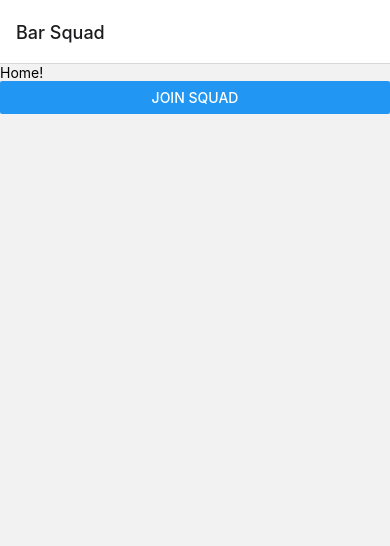
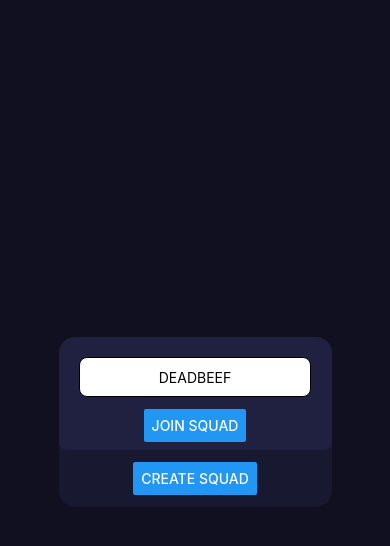
Before and after one commit to knut-egil/barsquad-app, a React Native app: screen / in a window 390 px wide. Shown: the top 546 px of the page. Built offline with nearby package versions, Linux system fonts and the light colour scheme.

Commit message:
Decent squad-setup view

```diff
--- a/App.tsx
+++ b/App.tsx
@@ -6,8 +6,9 @@ import { BarSquad } from "./controller/squad-session";
 
 import { NavigationContainer } from "@react-navigation/native";
 import { createNativeStackNavigator } from "@react-navigation/native-stack";
-import HomeScreen from "./views/home-screen";
+
 import SquadSetup from "./views/squad-setup";
+import SquadView from "./views/squad-view";
 
 const Stack = createNativeStackNavigator();
 
@@ -24,24 +25,7 @@ export default function App() {
   }
   //#endregion
 
-  return (
-    <SquadContext.Provider value={{ squad, joinSquad }}>
-      <NavigationContainer>
-        <Stack.Navigator>
-          <Stack.Screen
-            name={"Home"}
-            component={HomeScreen}
-            options={{ title: "Bar Squad" }}
-          />
-          <Stack.Screen
-            name={"Join Squad"}
-            component={SquadSetup}
-            options={{ title: "Bar Squad" }}
-          />
-        </Stack.Navigator>
-      </NavigationContainer>
-    </SquadContext.Provider>
-  );
+  return <>{squad ? <SquadView></SquadView> : <SquadSetup></SquadSetup>}</>;
 }
 
 const styles = StyleSheet.create({
--- a/views/home-screen.tsx
+++ /dev/null
@@ -1,24 +0,0 @@
-import { StyleSheet, Text, View, Button } from "react-native";
-
-import { NavigationProp } from "@react-navigation/native";
-import { NativeStackScreenProps } from "@react-navigation/native-stack";
-import type { NativeStackNavigationProp } from "@react-navigation/native-stack";
-
-type HomeScreenNavigation = NativeStackNavigationProp<any, "Home">;
-export default function HomeScreen({
-  navigation,
-}: {
-  navigation: HomeScreenNavigation;
-}) {
-  return (
-    <View>
-      <Text>Home!</Text>
-      <Button
-        title={"Join Squad"}
-        onPress={() => {
-          navigation.navigate("Join Squad");
-        }}
-      ></Button>
-    </View>
-  );
-}
--- a/views/squad-setup.tsx
+++ b/views/squad-setup.tsx
@@ -1,29 +1,79 @@
 import { StatusBar } from "expo-status-bar";
-import { useContext } from "react";
-import { Button, StyleSheet, Text, TextInput, View } from "react-native";
+import { useContext, useState } from "react";
+import {
+  SafeAreaView,
+  Button,
+  StyleSheet,
+  Text,
+  TextInput,
+  View,
+} from "react-native";
 import SquadContext from "../contexts/squad-context";
 import { BarSquad } from "../controller/squad-session";
 
 export default function SquadSetup() {
   const { squad, joinSquad } = useContext<BarSquad.SquadContext>(SquadContext);
 
+  const [squadName, setSquadName] = useState("");
   return (
-    <View  style={styles.container}>
-      <>
-        <TextInput id="squad-code-input"></TextInput>
-        <Button title={"Join Squad"}></Button>
-      </>
-      <Button title={"Create Squad"}></Button>
-
+    <SafeAreaView style={styles.container}>
+      <View style={styles.createContainer}>
+        <View style={styles.joinContainer}>
+          <TextInput
+            style={styles.input}
+            onChangeText={setSquadName}
+            value={squadName}
+            placeholder={"DEADBEEF"}
+          />
+          <Button title={"Join Squad"}></Button>
+        </View>
+        <Button title={"Create Squad"}></Button>
+      </View>
       <StatusBar style="auto" />
-    </View>
+    </SafeAreaView>
   );
 }
 
 const styles = StyleSheet.create({
+  input: {
+    height: 40,
+    margin: 12,
+    borderWidth: 1,
+    padding: 10,
+
+    width: "90%",
+    textAlign: "center",
+
+    backgroundColor: "#ffffff",
+    borderRadius: 8,
+  },
+
+  joinContainer: {
+    backgroundColor: "#202040",
+    alignItems: "center",
+    justifyContent: "center",
+
+    padding: 8,
+    width: "100%",
+
+    borderRadius: 8,
+  },
+  createContainer: {
+    backgroundColor: "#181830",
+    alignItems: "center",
+    justifyContent: "center",
+
+    gap: 12,
+    paddingBottom: 12,
+    width: "70%",
+
+    borderRadius: 16,
+    overflow: "hidden",
+  },
+
   container: {
     flex: 1,
-    backgroundColor: "#fff",
+    backgroundColor: "#101020",
     alignItems: "center",
     justifyContent: "center",
   },
--- /dev/null
+++ b/views/squad-view.tsx
@@ -0,0 +1,31 @@
+import { StatusBar } from "expo-status-bar";
+import { useContext } from "react";
+import { Button, StyleSheet, Text, TextInput, View } from "react-native";
+import { SafeAreaView } from "react-native-safe-area-context";
+import SquadContext from "../contexts/squad-context";
+import { BarSquad } from "../controller/squad-session";
+
+export default function SquadView() {
+  const { squad, joinSquad } = useContext<BarSquad.SquadContext>(SquadContext);
+
+  return (
+    <SafeAreaView style={styles.container}>
+      <Text>{squad?.name ?? "No squad"}</Text>
+      <Text>
+        {squad?.members?.map((member) => member.name).join(", ") ??
+          "No members"}
+      </Text>
+
+      <StatusBar style="auto" />
+    </SafeAreaView>
+  );
+}
+
+const styles = StyleSheet.create({
+  container: {
+    flex: 1,
+    backgroundColor: "#101020",
+    alignItems: "center",
+    justifyContent: "center",
+  },
+});
```
Also changed, not shown: views/create-squad-view.tsx (added, +45 -0 lines).
